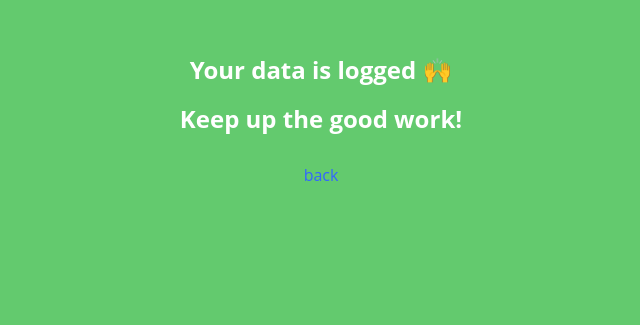
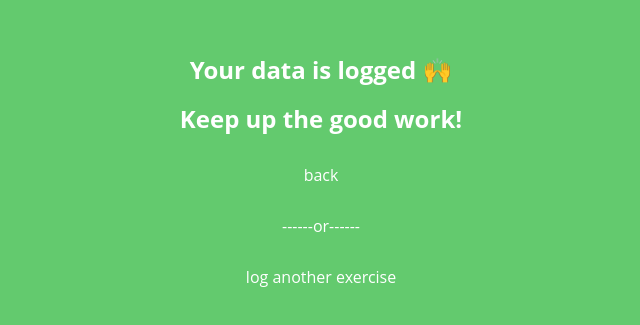
Before and after one commit to alexyct/new-year-resolution-tracker, a Next.js app: page /logConfirmation in a window 1280 px wide. Shown: the part 267-592 px from the top of the page, without its empty margins (319-959 px from the left). Built offline with nearby package versions, Linux system fonts and the light colour scheme.

Commit message:
redirect to confirmation page

```diff
--- a/components/LogConfirmation/LogConfirmation.js
+++ b/components/LogConfirmation/LogConfirmation.js
@@ -2,8 +2,10 @@ import React from "react";
 import classes from "./LogConfirmation.module.css";
 
 import Button from "@/components/Button/Button";
+import { useRouter } from "next/router";
 
 const LogConfirmation = () => {
+  const router = useRouter();
   return (
     <div className={classes.logConfirmation}>
       <div className={classes.titleWrapper}>
@@ -12,8 +14,28 @@ const LogConfirmation = () => {
       </div>
 
       <div className={classes.buttonWrapper}>
-        <Button tertiary narrow>
+        <Button
+          tertiary
+          narrow
+          color="white"
+          clicked={() => {
+            router.push("/");
+          }}
+        >
           back
+        </Button>
+      </div>
+      <p>------or------</p>
+      <div className={classes.buttonWrapper}>
+        <Button
+          tertiary
+          narrow
+          color="white"
+          clicked={() => {
+            router.push("/logData");
+          }}
+        >
+          log another exercise
         </Button>
       </div>
     </div>
--- a/pages/logData/index.js
+++ b/pages/logData/index.js
@@ -2,6 +2,7 @@ import React, { useState } from "react";
 import axios from "@/store/axios";
 import { useSession } from "next-auth/react";
 import classes from "./index.module.css";
+import { useRouter } from "next/router";
 
 import LogData from "@/components/LogData/LogData";
 
@@ -15,6 +16,7 @@ const convertDayFormat = (date) => {
 };
 
 const Index = () => {
+  const router = useRouter();
   const { data: session } = useSession();
   // TODO: get date from history
   // let date = new Date();
@@ -59,7 +61,7 @@ const Index = () => {
       (parseInt(startTime.split(":")[0]) +
         parseInt(startTime.split(":")[1]) / 60);
 
-    if (diff < 0) {
+    if (diff <= 0) {
       setErrorMessage("please enter valid time range");
       return;
     }
@@ -95,6 +97,7 @@ const Index = () => {
       .post(`/api/logs/${session.user.id}`, data)
       .then((response) => {
         console.log(response);
+        router.push("/logConfirmation");
       })
       .catch((error) => {
         console.log(error);
```
